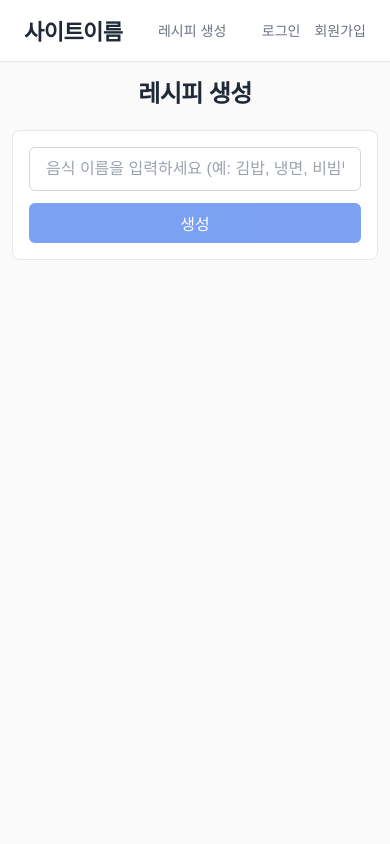
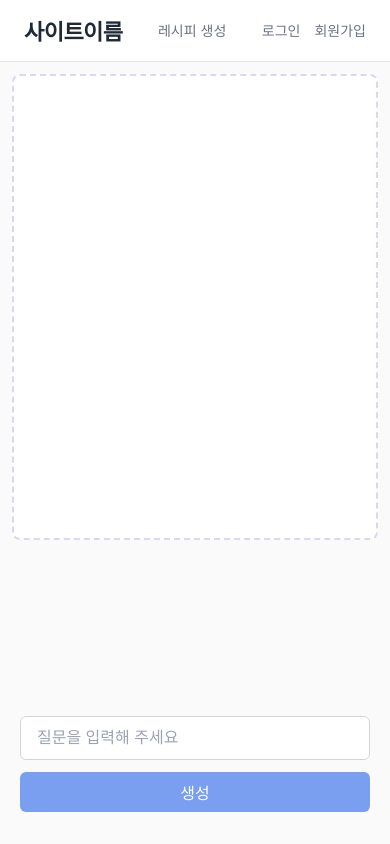
Before and after one commit to yy1581/food-recipe-front, a Next.js app: page /recipes in a window 390 px wide. Built offline with nearby package versions, Linux system fonts and the light colour scheme.

Commit message:
recipes 페이지 채팅형식으로 디자인 변경

```diff
--- a/app/api/auth/login/route.ts
+++ b/app/api/auth/login/route.ts
@@ -5,10 +5,10 @@ import { getAllowedOrigin } from "@/lib/cors";
 export async function POST(request: NextRequest) {
   try {
     const body = await request.json();
-    const { id } = body;
+    const { memberId } = body;
 
     // 입력값 검증
-    if (!id || typeof id !== "string") {
+    if (!memberId || typeof memberId !== "string") {
       const errorResponse = NextResponse.json(
         { message: "아이디를 입력해주세요." },
         { status: 400 }
@@ -24,7 +24,7 @@ export async function POST(request: NextRequest) {
       return errorResponse;
     }
 
-    const trimmedId = id.trim();
+    const trimmedId = memberId.trim();
 
     // 사용자 존재 확인
     if (!MockUserData.hasUser(trimmedId)) {
--- a/app/api/recipes/generate/route.ts
+++ b/app/api/chats/route.ts
@@ -3,12 +3,12 @@ import { NextRequest, NextResponse } from "next/server";
 export async function POST(request: NextRequest) {
   try {
     const body = await request.json();
-    const { foodName } = body;
+    const { question } = body;
 
     // 입력값 검증
-    if (!foodName || typeof foodName !== "string") {
+    if (!question || typeof question !== "string") {
       const errorResponse = NextResponse.json(
-        { message: "음식 이름을 입력해주세요." },
+        { message: "질문을 입력해주세요." },
         { status: 400 }
       );
       const origin =
@@ -23,17 +23,17 @@ export async function POST(request: NextRequest) {
       return errorResponse;
     }
 
-    const trimmedFoodName = foodName.trim();
+    const trimmedQuestion = question.trim();
 
     // 테스트용 레시피 생성 (실제로는 백엔드 AI API 호출)
-    const mockRecipe = generateMockRecipe(trimmedFoodName);
+    const mockRecipe = generateMockRecipe(trimmedQuestion);
 
     const response = NextResponse.json(
       {
         success: true,
         message: "레시피가 생성되었습니다.",
         data: {
-          foodName: trimmedFoodName,
+          foodName: trimmedQuestion,
           recipe: mockRecipe,
           generatedAt: new Date().toISOString(),
         },
--- a/app/recipes/page.module.css
+++ b/app/recipes/page.module.css
@@ -15,11 +15,16 @@
 }
 
 .form {
-  margin-bottom: 1.5rem;
-  background: white;
-  padding: 1.5rem;
-  border-radius: 8px;
-  border: 1px solid #e5e7eb;
+  /* fixed to bottom with 5px gap, centered within viewport and responsive */
+  position: fixed;
+  left: 50%;
+  transform: translateX(-50%);
+  bottom: 20px;
+  z-index: 60;
+
+  width: calc(100% - 3rem);
+  max-width: 650px;
+  box-sizing: border-box;
 }
 
 .inputGroup {
@@ -71,11 +76,73 @@
 }
 
 .recipeContainer {
-  padding: 1.5rem;
-  background: #f8fafc;
-  border: 1px solid #e5e7eb;
+  padding: 0.5rem;
+  background: linear-gradient(180deg, #ffffff 0%, #ffffff 100%);
+  border: 2px dashed rgb(217, 217, 238);
   border-radius: 8px;
   line-height: 1.6;
+}
+
+/* 채팅 UI 스타일 */
+.chatContainer {
+  display: flex;
+  flex-direction: column;
+  gap: 0.75rem;
+  height: 500px;
+  overflow-y: auto;
+}
+
+.message {
+  display: flex;
+  gap: 0.75rem;
+  align-items: flex-end;
+}
+
+.message.user {
+  justify-content: flex-end;
+}
+
+.bubble {
+  max-width: 78%;
+  padding: 0.65rem 0.85rem;
+  border-radius: 14px;
+  font-size: 0.95rem;
+  line-height: 1.4;
+  box-shadow: 0 1px 2px rgba(16,24,40,0.03);
+  white-space: pre-wrap;
+}
+
+.bubble.user {
+  background: #2563eb;
+  color: white;
+  border-bottom-right-radius: 4px;
+}
+
+.bubble.assistant {
+  background: #f1f5f9;
+  color: #0f172a;
+  border-bottom-left-radius: 4px;
+}
+
+.avatar {
+  width: 36px;
+  height: 36px;
+  border-radius: 9999px;
+  display: inline-flex;
+  align-items: center;
+  justify-content: center;
+  font-size: 0.9rem;
+  flex-shrink: 0;
+}
+
+.avatar.user {
+  background: #1e3a8a;
+  color: white;
+}
+
+.avatar.assistant {
+  background: #e6f0ff;
+  color: #0369a1;
 }
 
 .recipeTitle {
@@ -93,9 +160,8 @@
   padding: 1.25rem;
   border-radius: 6px;
   border: 1px solid #e5e7eb;
-}
-
-.recipeSteps {
+  width: 100%;
+  max-width: 700px;
   margin: 0;
   padding-left: 1.5rem;
   list-style: none;
@@ -147,7 +213,8 @@
   }
 
   .form {
-    padding: 1.25rem;
+    padding: 0.9rem;
+    width: calc(100% - 1.5rem);
   }
 
   .inputGroup {
@@ -162,6 +229,13 @@
 
   .recipeContainer {
     padding: 1.25rem;
+  }
+
+  /* mobile: use a percentage height so it fits available screen */
+  .chatContainer {
+    height: 50vh;
+    min-height: 260px;
+    max-height: 60vh;
   }
 
   .recipeContent {
@@ -192,6 +266,7 @@
   }
 
   .form {
-    padding: 1rem;
+    padding: 0.75rem;
+    width: calc(100% - 1rem);
   }
 }
--- a/app/recipes/page.tsx
+++ b/app/recipes/page.tsx
@@ -5,14 +5,23 @@ import { LoadingSpinner } from "@/components/Spinner";
 import { Error } from "@/components/Error";
 import { recipeAPI, authAPI } from "@/lib/api";
 import { useSearchParams, useRouter } from "next/navigation";
-import { useEffect, useState, Suspense } from "react";
+import { useEffect, useState, Suspense, useRef } from "react";
 import styles from "./page.module.css";
 
+type Message = {
+  id: string;
+  role: "user" | "assistant";
+  text: string;
+};
+
 function RecipesContent() {
-  const [foodName, setFoodName] = useState("");
+  const [userInputMessage, setUserInputMessage] = useState("");
   const [recipe, setRecipe] = useState<string[]>([]);
   const [isLoading, setIsLoading] = useState(false);
   const [error, setError] = useState("");
+  const [messages, setMessages] = useState<Message[]>([]);
+  const chatRef = useRef<HTMLDivElement | null>(null);
+  const [currentUserId, setCurrentUserId] = useState<string | null>(null);
 
   const searchParams = useSearchParams();
   const router = useRouter();
@@ -20,23 +29,35 @@ function RecipesContent() {
   const handleSubmit = async (e: React.FormEvent) => {
     e.preventDefault();
 
-    if (!foodName.trim()) {
-      setError("음식 이름을 입력해주세요.");
+    if (!userInputMessage.trim()) {
+      setError("메시지를 입력해주세요.");
       return;
     }
 
   setIsLoading(true);
   setError("");
   setRecipe([]);
+
+  const userMsg = { id: String(Date.now()) + Math.random(), role: "user" as const, text: userInputMessage.trim() };
+  setMessages((m) => [...m, userMsg]);
     const params = new URLSearchParams();
-    params.append("value", foodName.trim());
+    params.append("value", userInputMessage.trim());
     router.replace(`/recipes?${params.toString()}`);
 
     try {
-      const result = await recipeAPI.generateRecipe(foodName.trim());
+      const result = await recipeAPI.generateRecipe(userInputMessage.trim());
 
       if (result.success && result.data) {
-        setRecipe(result.data.recipe);
+        const steps = result.data.recipe || [];
+        setRecipe(steps);
+
+        const assistantMessages = steps.map((s, i) => ({
+          id: `${Date.now()}-${i}-${Math.random()}`,
+          role: "assistant" as const,
+          text: s,
+        }));
+
+        setMessages((m) => [...m, ...assistantMessages]);
         // 로그인된 사용자의 경우 히스토리에 저장
       } else {
         setError(result.message || "레시피 생성에 실패했습니다.");
@@ -46,41 +67,59 @@ function RecipesContent() {
       setError("네트워크 오류가 발생했습니다.");
     } finally {
       setIsLoading(false);
+      // 바닥으로 스크롤
+      setTimeout(() => {
+        if (chatRef.current) chatRef.current.scrollTop = chatRef.current.scrollHeight;
+      }, 50);
     }
   };
 
   useEffect(() => {
     const urlQuery = searchParams.get("value");
     if (urlQuery) {
-      setFoodName(urlQuery);
+      setUserInputMessage(urlQuery);
     }
   }, [searchParams]);
 
+  useEffect(() => {
+    const updateUser = () => {
+      const id = authAPI.getCurrentUserId();
+      setCurrentUserId(id);
+    };
+
+    updateUser();
+    window.addEventListener("focus", updateUser);
+    return () => window.removeEventListener("focus", updateUser);
+  }, []);
+
   return (
     <div className={styles.container}>
-      <h1 className={styles.title}>레시피 생성</h1>
 
-      <form onSubmit={handleSubmit} className={styles.form}>
-        <div className={styles.inputGroup}>
-          <input
-            type="text"
-            value={foodName}
-            onChange={(e) => setFoodName(e.target.value)}
-            placeholder="음식 이름을 입력하세요 (예: 김밥, 냉면, 비빔밥)"
-            className={styles.input}
-            disabled={isLoading}
-          />
+      <div className={styles.recipeContainer}>
+        <div className={styles.chatContainer} ref={chatRef} aria-live="polite">
 
-          <Button
-            type="submit"
-            loading={isLoading}
-            disabled={!foodName.trim()}
-            className={styles.submitButton}
+          {messages.map((m) => (
+            <div key={m.id} className={`${styles.message} ${m.role === "user" ? styles.user : ""}`}>
+              {m.role === "assistant" && <div className={`${styles.avatar} ${styles.assistant}`}>A</div>}
+              <div className={`${styles.bubble} ${m.role === "user" ? styles.user : styles.assistant}`}>
+                {m.text}
+              </div>
+              {m.role === "user" && (
+                <div
+                  className={`${styles.avatar} ${styles.user}`}
+                  title={currentUserId || "사용자"}
                 >
-            생성
-          </Button>
+                  {currentUserId ? currentUserId.charAt(0).toUpperCase() : "U"}
                 </div>
-      </form>
+              )}
+            </div>
+          ))}
+
+        </div>
+
+
+
+      </div>
 
       {error && (
         <Error
@@ -91,26 +130,35 @@ function RecipesContent() {
         />
       )}
 
-      {recipe.length > 0 && (
-        <div className={styles.recipeContainer}>
-          <h2 className={styles.recipeTitle}>생성된 레시피</h2>
-          <div className={styles.recipeContent}>
-            <ol className={styles.recipeSteps}>
-              {recipe.map((step, index) => (
-                <li key={index} className={styles.recipeStep}>
-                  {step}
-                </li>
-              ))}
-            </ol>
+      <form onSubmit={handleSubmit} className={styles.form}>
+          <div className={styles.inputGroup}>
+            <input
+              type="text"
+              value={userInputMessage}
+              onChange={(e) => setUserInputMessage(e.target.value)}
+              placeholder="질문을 입력해 주세요"
+              className={styles.input}
+              disabled={isLoading}
+            />
+
+            <Button
+              type="submit"
+              loading={isLoading}
+              disabled={!userInputMessage.trim()}
+              className={styles.submitButton}
+            >
+              생성
+            </Button>
           </div>
-        </div>
-      )}
+        </form>
 
       {isLoading && (
           <div className={styles.loadingContainer}>
             <LoadingSpinner text="맛있는 레시피를 생성하고 있습니다..." />
           </div>
         )}
+
+
     </div>
   );
 }
--- a/lib/api.tsx
+++ b/lib/api.tsx
@@ -53,13 +53,11 @@ export const authAPI = {
       const axiosError = error as {
         response?: { data?: { message?: string }; status?: number };
       };
-      throw {
-        success: false,
-        message:
-          axiosError.response?.data?.message ||
-          "로그인 중 오류가 발생했습니다.",
-        status: axiosError.response?.status,
-      };
+      const msg =
+        axiosError.response?.data?.message || "로그인 중 오류가 발생했습니다.";
+      const err = new Error(msg);
+      (err as any).status = axiosError.response?.status;
+      throw err;
     }
   },
 
--- a/lib/axios.tsx
+++ b/lib/axios.tsx
@@ -6,7 +6,7 @@ const getBaseURL = () => {
   if (process.env.NODE_ENV === "production") {
     return "http://localhost:8080"; // 상대 경로 사용 (현재 도메인)
   }
-  return "http://localhost:8080"; // 개발 환경
+  return "http://localhost:3000"; // 개발 환경
 };
 
 const instance = axios.create({
```
Lines whose indentation alone changed are shown as unchanged.
